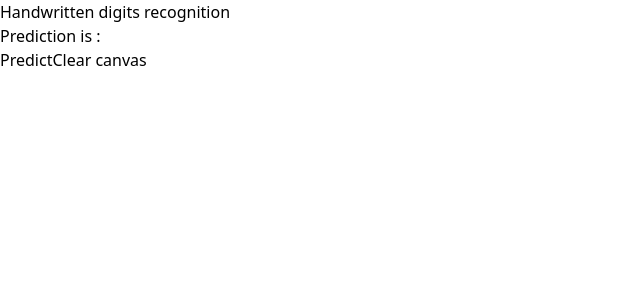
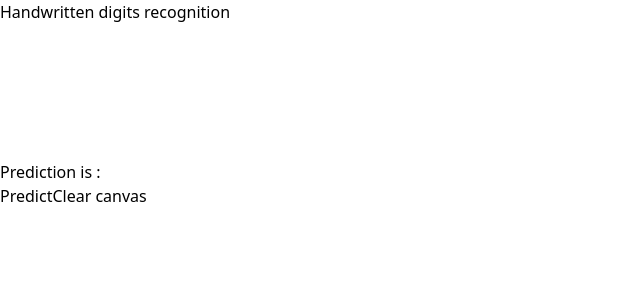
Before and after one commit to AlexTkCk/react-python-handwritten-text-recognition, a React (Create React App) app in the folder client/: page / in a window 1280 px wide. Shown: the top 300 px of the page, without its empty margins (0-640 px from the left). Built offline with nearby package versions, Linux system fonts and the light colour scheme.

Commit message:
Styled page postioning

```diff
--- a/client/src/App.js
+++ b/client/src/App.js
@@ -1,14 +1,13 @@
 import React from 'react';
 
 
-// Classname's are approximate - clarifying
 function App() {
     return (
-        <div className="App">
-            <header className="header">
+        <div className="App h-screen w-screen overflow-x-hidden">
+            <header className="header h-1/5">
                 <h1 className="title">Handwritten digits recognition</h1>
             </header>
-            <main className="main">
+            <main className="main grow">
                 <div className={"canvas"}></div>
                 <div className="container">
                     <h1 className={'container title'}>Prediction is : </h1>
```
